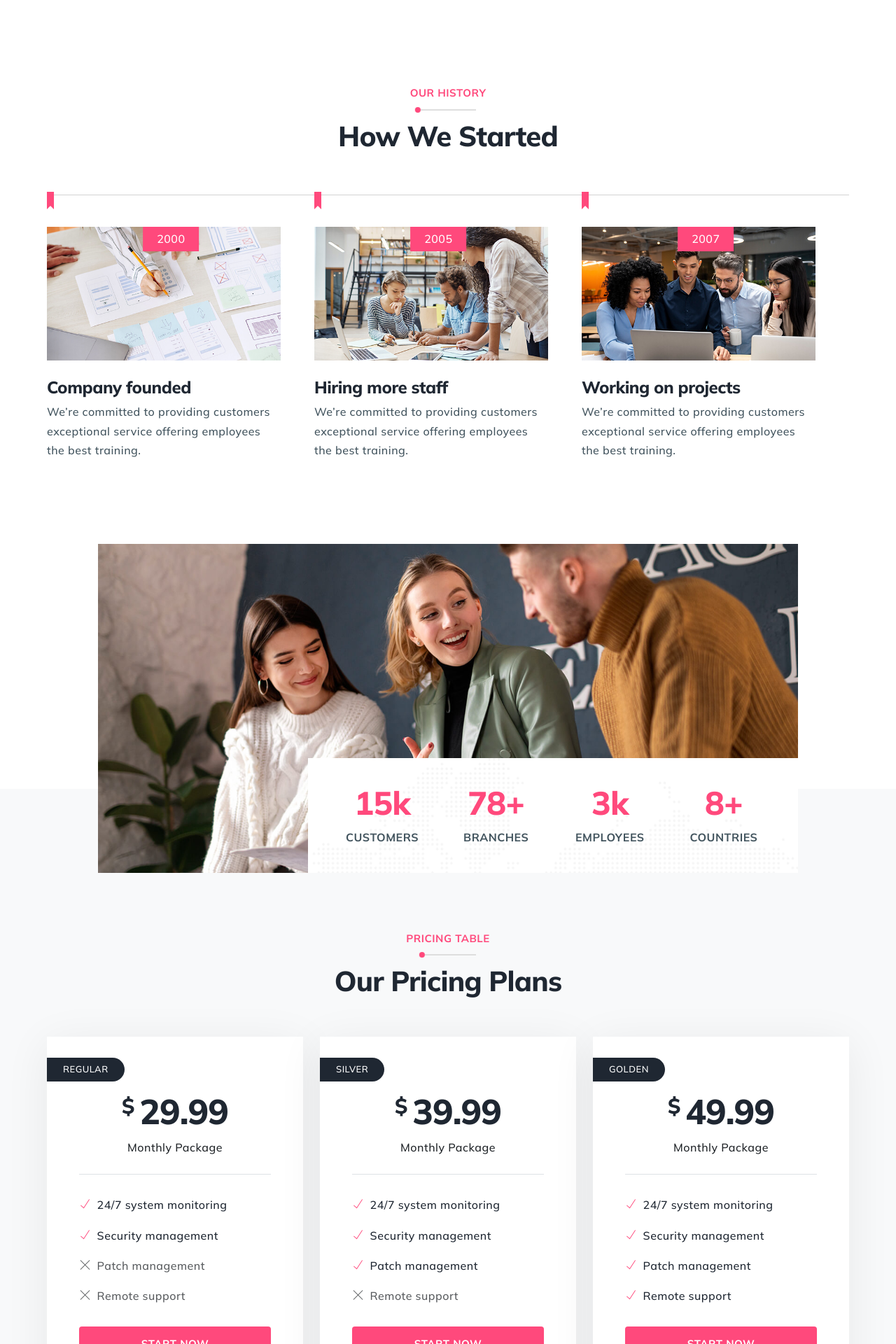
After one commit to prabhats-github/auricsoft-platform, a PHP site: page /work-with-us.php in a window 1280 px wide. The commit adds this page. Shown: the part 382-2302 px from the top of the page at 70% size. Run offline with PHP 8.4, Linux system fonts and the light colour scheme.

Commit message:
Initial commit: Upload full project

```diff
--- a/header.php
+++ b/header.php
@@ -40,14 +40,14 @@
                                                 <li><a href="service-details.php">School ERP</a></li>
                                                 <li><a href="service-details.php">Jwellery Store ERP</a></li>
                                                 <li><a href="service-details.php">Ecommerce Software</a></li>
-                                                <li><a href="service-details.php">E-Procurement Software</a></li>
-                                                <li><a href="service-details.php">ERP</a></li>
-                                                <li><a href="service-details.php">CRM</a></li>
+
+                                                <li><a href="service-details.php">CRM & ERP</a></li>
+
                                             </ul>
                                         </li>
 
-                                        <li><a href="services.php">Companies</a></li>
-                                        <li><a href="how-we-work.php">Work With Us</a></li>
+
+                                        <li><a href="work-with-us.php">Work With Us</a></li>
 
                                         <li>
                                             <a href="#!">Connect To Us</a>
--- /dev/null
+++ b/work-with-us.php
@@ -0,0 +1,279 @@
+<!DOCTYPE html>
+<html lang="en">
+
+
+<!-- Mirrored from flywebhtml.websitelayout.net/how-we-work.html by HTTrack Website Copier/3.x [XR&CO'2014], Tue, 12 Sep 2023 14:01:10 GMT -->
+<head>
+
+    <!-- metas -->
+    <meta charset="utf-8">
+    <meta name="author" content="Website Design Templates">
+    <meta http-equiv="X-UA-Compatible" content="IE=edge">
+    <meta name="viewport" content="width=device-width, initial-scale=1.0, maximum-scale=1.0, user-scalable=no">
+    <meta name="keywords" content="Web Design Agency HTML Template">
+    <meta name="description" content="Flyweb - Web Design Agency HTML Template">
+
+    <!-- title  -->
+    <title>Flyweb - Web Design Agency HTML Template</title>
+
+    <!-- favicon -->
+    <link rel="shortcut icon" href="img/logos/favicon.png">
+    <link rel="apple-touch-icon" href="img/logos/apple-touch-icon-57x57.png">
+    <link rel="apple-touch-icon" sizes="72x72" href="img/logos/apple-touch-icon-72x72.png">
+    <link rel="apple-touch-icon" sizes="114x114" href="img/logos/apple-touch-icon-114x114.png">
+
+    <!-- plugins -->
+    <link rel="stylesheet" href="css/plugins.css">
+
+    <!-- search css -->
+    <link rel="stylesheet" href="search/search.css">
+
+    <!-- quform css -->
+    <link rel="stylesheet" href="quform/css/base.css">
+
+    <!-- theme core css -->
+    <link href="css/styles.css" rel="stylesheet">
+
+</head>
+
+<body>
+
+    <!-- PAGE LOADING
+    ================================================== -->
+    <div id="preloader"></div>
+
+    <!-- MAIN WRAPPER
+    ================================================== -->
+    <div class="main-wrapper">
+
+        <!-- HEADER
+        ================================================== -->
+
+
+        <?php include 'header.php';?>
+
+
+
+        <!-- PAGE TITLE
+        ================================================== -->
+        <section class="page-title-section top-position1 bg-img cover-background left-overlay-secondary" data-overlay-dark="6" data-background="img/banner/work2.jpg">
+            <div class="container">
+                <div class="row">
+                    <div class="col-md-12">
+                        <div class="text-start">
+                            <div class="position-relative">
+                                <h1>How We Work</h1>
+                            </div>
+                            <ul>
+                                <li><a href="index.html">Home</a></li>
+                                <li><a href="#!">How We Work</a></li>
+                            </ul>
+                        </div>
+                    </div>
+                </div>
+            </div>
+        </section>
+
+        <!-- HISTORY
+        ================================================== -->
+        <section>
+            <div class="container">
+                <div class="section-title mb-1-9 mb-md-6 text-center">
+                    <span class="sm-title">Our History</span>
+                    <h2 class="mb-0 h1">How We Started</h2>
+                </div>
+                <div class="owl-carousel owl-theme history-carousel">
+                    <div class="history-timeline">
+                        <div class="timeline-flag"></div>
+                        <div class="me-md-4 me-xl-5">
+                            <span class="history-year">2000</span>
+                            <img src="img/content/history-01.jpg" class="mb-4" alt="...">
+                            <h3 class="h4">Company founded</h3>
+                            <p class="mb-0">We’re committed to providing customers exceptional service offering employees the best training.</p>
+                        </div>
+                    </div>
+                    <div class="history-timeline">
+                        <div class="timeline-flag"></div>
+                        <div class="me-md-4 me-xl-5">
+                            <span class="history-year">2005</span>
+                            <img src="img/content/history-02.jpg" class="mb-4" alt="...">
+                            <h3 class="h4">Hiring more staff</h3>
+                            <p class="mb-0">We’re committed to providing customers exceptional service offering employees the best training.</p>
+                        </div>
+                    </div>
+                    <div class="history-timeline">
+                        <div class="timeline-flag"></div>
+                        <div class="me-md-4 me-xl-5">
+                            <span class="history-year">2007</span>
+                            <img src="img/content/history-03.jpg" class="mb-4" alt="...">
+                            <h3 class="h4">Working on projects</h3>
+                            <p class="mb-0">We’re committed to providing customers exceptional service offering employees the best training.</p>
+                        </div>
+                    </div>
+                    <div class="history-timeline">
+                        <div class="timeline-flag"></div>
+                        <div class="me-md-4 me-xl-5">
+                            <span class="history-year">2010</span>
+                            <img src="img/content/history-04.jpg" class="mb-4" alt="...">
+                            <h3 class="h4">High level of success</h3>
+                            <p class="mb-0">We’re committed to providing customers exceptional service offering employees the best training.</p>
+                        </div>
+                    </div>
+                </div>
+            </div>
+        </section>
+
+        <!-- VIDEO
+        ================================================== -->
+        <section class="w-lg-80 mx-auto p-0 overflow-visible">
+            <div class="container-fluid">
+                <div class="position-relative counter-style1">
+                    <img src="img/bg/bg-04.jpg" alt="...">
+                    <div class="bg-img p-1-6 p-sm-2-3 bg-white w-md-95 w-lg-80 w-xl-70 count-block" data-overlay-light="9" data-background="img/bg/bg-03.png">
+                        <div class="row text-center mt-n1-9 position-relative z-index-1">
+                            <div class="col-6 col-md-3 mt-1-9 wow fadeInUp" data-wow-delay="200ms">
+                                <div>
+                                    <h3 class="display-16 display-sm-12 display-lg-10 text-primary"><span class="countup">15</span>k</h3>
+                                    <span class="fw-bold text-uppercase">Customers</span>
+                                </div>
+                            </div>
+                            <div class="col-6 col-md-3 mt-1-9 wow fadeInUp" data-wow-delay="300ms">
+                                <div>
+                                    <h3 class="display-16 display-sm-12 display-lg-10 text-primary"><span class="countup">78</span>+</h3>
+                                    <span class="fw-bold text-uppercase">Branches</span>
+                                </div>
+                            </div>
+                            <div class="col-6 col-md-3 mt-1-9 wow fadeInUp" data-wow-delay="400ms">
+                                <div>
+                                    <h3 class="display-16 display-sm-12 display-lg-10 text-primary"><span class="countup">3</span>k</h3>
+                                    <span class="fw-bold text-uppercase">Employees</span>
+                                </div>
+                            </div>
+                            <div class="col-6 col-md-3 mt-1-9 wow fadeInUp" data-wow-delay="500ms">
+                                <div>
+                                    <h3 class="display-16 display-sm-12 display-lg-10 text-primary"><span class="countup">8</span>+</h3>
+                                    <span class="fw-bold text-uppercase">Countries</span>
+                                </div>
+                            </div>
+                        </div>
+                    </div>
+                </div>
+            </div>
+        </section>
+
+        <!-- PRICING
+        ================================================== -->
+        <section class="bg-light pt-24">
+            <div class="container">
+                <div class="section-title mb-1-9 mb-md-6 text-center">
+                    <span class="sm-title">Pricing Table</span>
+                    <h2 class="mb-0 h1">Our Pricing Plans</h2>
+                </div>
+                <div class="row mt-n1-9 gx-xxl-5">
+                    <div class="col-md-6 col-lg-4 mt-1-9 wow fadeInUp" data-wow-delay="200ms">
+                        <div class="card card-style-01 p-2-9">
+                            <span class="pricing-top">Regular</span>
+                            <div class="price-top border-bottom mt-1-9 mb-1-9 text-center pb-4">
+                                <h2 class="middle display-10 display-lg-8"><sup class="display-20 pe-2">$</sup>29.99</h2>
+                                <span>Monthly Package</span>
+                            </div>
+                            <div class="card-body p-0">
+                                <ul class="list-unstyled mb-1-9">
+                                    <li class="mb-3 text-secondary"><i class="ti-check text-primary me-1"></i> 24/7 system monitoring</li>
+                                    <li class="mb-3 text-secondary"><i class="ti-check text-primary me-1"></i> Security management</li>
+                                    <li class="mb-3 text-muted"><i class="ti-close me-1"></i> Patch management</li>
+                                    <li class="text-muted"><i class="ti-close me-1"></i> Remote support</li>
+                                </ul>
+                                <a href="contact.html" class="btn-style1 medium w-100 text-center"><span>Start Now</span></a>
+                            </div>
+                        </div>
+                    </div>
+                    <div class="col-md-6 col-lg-4 mt-1-9 wow fadeInUp" data-wow-delay="400ms">
+                        <div class="card card-style-01 p-2-9">
+                            <span class="pricing-top">Silver</span>
+                            <div class="price-top border-bottom mt-1-9 mb-1-9 text-center pb-4">
+                                <h2 class="middle display-10 display-lg-8"><sup class="display-20 pe-2">$</sup>39.99</h2>
+                                <span>Monthly Package</span>
+                            </div>
+                            <div class="card-body p-0">
+                                <ul class="list-unstyled mb-1-9">
+                                    <li class="mb-3 text-secondary"><i class="ti-check text-primary me-1"></i> 24/7 system monitoring</li>
+                                    <li class="mb-3 text-secondary"><i class="ti-check text-primary me-1"></i> Security management</li>
+                                    <li class="mb-3 text-secondary"><i class="ti-check text-primary me-1"></i> Patch management</li>
+                                    <li class="text-muted"><i class="ti-close me-1"></i> Remote support</li>
+                                </ul>
+                                <a href="contact.html" class="btn-style1 medium w-100 text-center"><span>Start Now</span></a>
+                            </div>
+                        </div>
+                    </div>
+                    <div class="col-md-6 col-lg-4 mt-1-9 wow fadeInUp" data-wow-delay="600ms">
+                        <div class="card card-style-01 p-2-9">
+                            <span class="pricing-top">Golden</span>
+                            <div class="price-top border-bottom mt-1-9 mb-1-9 text-center pb-4">
+                                <h2 class="middle display-10 display-lg-8"><sup class="display-20 pe-2">$</sup>49.99</h2>
+                                <span>Monthly Package</span>
+                            </div>
+                            <div class="card-body p-0">
+                                <ul class="list-unstyled mb-1-9">
+                                    <li class="mb-3 text-secondary"><i class="ti-check text-primary me-1"></i> 24/7 system monitoring</li>
+                                    <li class="mb-3 text-secondary"><i class="ti-check text-primary me-1"></i> Security management</li>
+                                    <li class="mb-3 text-secondary"><i class="ti-check text-primary me-1"></i> Patch management</li>
+                                    <li class="text-secondary"><i class="ti-check text-primary me-1"></i> Remote support</li>
+                                </ul>
+                                <a href="contact.html" class="btn-style1 medium w-100 text-center"><span>Start Now</span></a>
+                            </div>
+                        </div>
+                    </div>
+                </div>
+            </div>
+        </section>
+        </div>
+
+        <!-- FOOTER
+        ================================================== -->
+        <?php include 'footer.php';?>
+
+
+    <!-- BUY TEMPLATE
+    ================================================== -->
+    <!-- <div class="buy-theme alt-font d-none d-lg-inline-block"><a href="https://themeforest.net/item/flyweb-web-design-agency-html-template/47327075" target="_blank"><i class="fas fa-cart-plus"></i><span>Buy Template</span></a></div>
+
+    <div class="all-demo alt-font d-none d-lg-inline-block"><a href="https://themeforest.net/user/websitedesigntemplates" target="_blank"><i class="far fa-envelope"></i><span>Quick Question?</span></a></div> -->
+
+    <!-- SCROLL TO TOP
+    ================================================== -->
+    <a href="#!" class="scroll-to-top"><i class="fas fa-angle-up" aria-hidden="true"></i></a>
+
+    <!-- all js include start -->
+
+    <!-- jQuery -->
+    <script src="js/jquery.min.js"></script>
+
+    <!-- popper js -->
+    <script src="js/popper.min.js"></script>
+
+    <!-- bootstrap -->
+    <script src="js/bootstrap.min.js"></script>
+
+    <!-- jquery -->
+    <script src="js/core.min.js"></script>
+
+    <!-- search -->
+    <script src="search/search.js"></script>
+
+    <!-- custom scripts -->
+    <script src="js/main.js"></script>
+
+    <!-- form plugins js -->
+    <script src="quform/js/plugins.js"></script>
+
+    <!-- form scripts js -->
+    <script src="quform/js/scripts.js"></script>
+
+    <!-- all js include end -->
+
+</body>
+
+
+<!-- Mirrored from flywebhtml.websitelayout.net/how-we-work.html by HTTrack Website Copier/3.x [XR&CO'2014], Tue, 12 Sep 2023 14:01:11 GMT -->
+</html>
```
